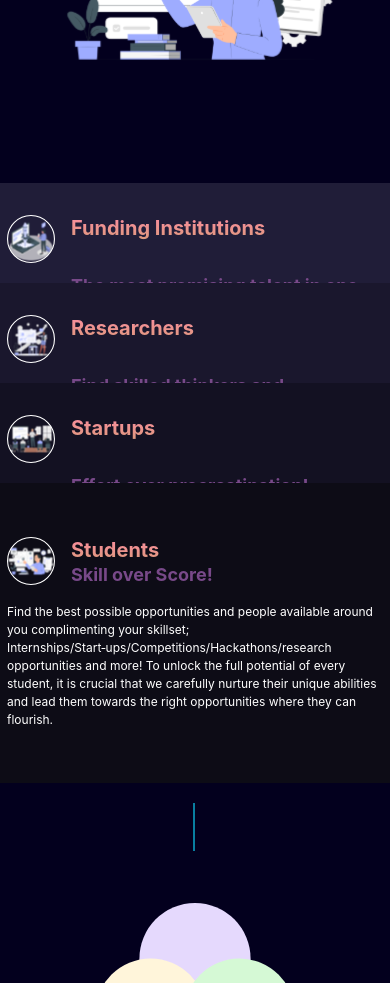
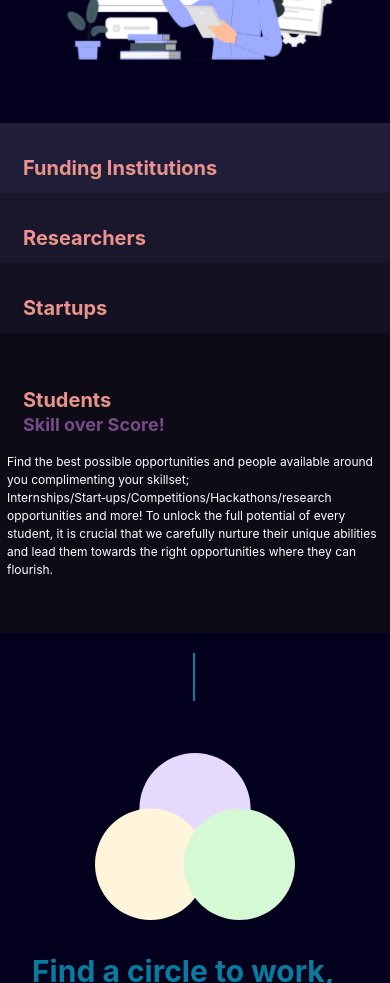
Before and after one commit to The-Opportunties-Portal/top-landing, a Next.js app: page / in a window 390 px wide. Shown: the part 2060-3043 px from the top of the page. Built offline with nearby package versions, Linux system fonts and the light colour scheme.

Commit message:
Add animation for card change

```diff
--- a/components/index/UserCard.tsx
+++ b/components/index/UserCard.tsx
@@ -26,6 +26,8 @@ export const UserCard = ({
   index,
   allUsers,
   setAllUsers,
+  firstCardClasses,
+  setFirstCardClasses,
 }: {
   user: UserType;
   image: String;
@@ -33,6 +35,8 @@ export const UserCard = ({
   index: number;
   allUsers: Array<UserType>;
   setAllUsers: React.Dispatch<React.SetStateAction<Array<UserType>>>;
+  firstCardClasses: string;
+  setFirstCardClasses: React.Dispatch<React.SetStateAction<string>>;
 }) => {
   const userImageVariant = {
     hidden: {
@@ -51,22 +55,20 @@ export const UserCard = ({
   const userHeadingVariant = {
     hidden: {
       x: -10,
-      y: index == 0 ? 0 : 32,
       opacity: 0,
     },
     visible: {
       x: 0,
-      y: index == 0 ? 0 : 32,
-      opacity: 1,
+      opacity: index == 0 ? 1 : 0,
       transition: {
         duration: 0.3,
       },
     },
   };
 
-  const [classes, setClasses] = useState("");
   let style;
-  if (classes.includes("transformThis")) {
+
+  if (firstCardClasses.includes("transformThis")) {
     style = styles.transformThis;
   } else {
     style = styles.transformPrev;
@@ -78,7 +80,7 @@ export const UserCard = ({
       h={{ base: "300px", lg: "375px" }}
       justify="center"
       align={index == 0 ? "center" : "start"}
-      className={`${cn} ${style}`}
+      className={`${cn} ${index == 0 && style}`}
       borderRadius={32}
       zIndex={allUsers.length - index}
     >
@@ -88,18 +90,37 @@ export const UserCard = ({
         position="relative"
         as={"button"}
         onClick={function () {
-          if (classes.includes("transformThis")) {
-            classes.replace("transformThis", "");
+          // if (classes.includes("transformThis")) {
+          //   setAllClasses((oldAllClasses: string[]): string[] => {
+          //     return oldAllClasses.map((oldClasses, i) => {
+          //       if (i == index) {
+          //         return classes.replace("transformThis", "transformPrev");
+          //       } else {
+          //         return oldAllClasses[i];
+          //       }
+          //     });
+          //   });
+          // }
+          // if (classes.includes("transformPrev")) {
+          //   setAllClasses((oldAllClasses: string[]): string[] => {
+          //     return oldAllClasses.map((oldClasses, i) => {
+          //       if (i == index) {
+          //         return classes.replace("transformPrev", "transformThis");
+          //       } else {
+          //         return oldAllClasses[i];
+          //       }
+          //     });
+          //   });
+          // }
+          if (firstCardClasses == "transformThis") {
+            setFirstCardClasses(() => "transformPrev");
           }
-          if (classes.includes("transformPrev")) {
-            classes.replace("transformPrev", "");
+          if (firstCardClasses == "transformPrev") {
+            setFirstCardClasses(() => "transformThis");
           }
           setAllUsers((oldAllUsers) =>
             oldAllUsers.filter((oldUser) => oldUser !== user)
           );
-          setClasses((oldClasses) => {
-            return oldClasses + " transformThis transformPrev";
-          });
           setAllUsers((oldAllUsers) => [user, ...oldAllUsers]);
         }}
       >
@@ -107,8 +128,8 @@ export const UserCard = ({
           <Image
             as={motion.img}
             key={image as React.Key}
-            h={{ base: "48px", md: "64px", lg: "64px" }}
-            w={{ base: "48px", md: "64px", lg: "64px" }}
+            h={{ base: "0", md: "64px", lg: "64px" }}
+            w={{ base: "0", md: "64px", lg: "64px" }}
             src={`/images/${image}.svg`}
             alt="ellipse"
             mr={4}
--- a/components/index/Users.tsx
+++ b/components/index/Users.tsx
@@ -121,6 +121,8 @@ export const Users = () => {
     },
   };
 
+  const [firstCardClasses, setFirstCardClasses] = useState("transformThis");
+
   return (
     <Flex
       id="users"
@@ -208,15 +210,9 @@ export const Users = () => {
             mx={8}
             position="relative"
           >
-            <div
+            <Box
               className={`${styles.cardWrap} ${styles.trans}`}
-              style={{
-                marginTop: "150px",
-                // display: "flex",
-                // justifyContent: "center",
-                // alignItems: "center",
-                // flexDirection: "column",
-              }}
+              mt={{ base: "0px", md: "150px" }}
             >
               {allUsers.map((singleUser: UserType, i: number) => (
                 <UserCard
@@ -227,9 +223,11 @@ export const Users = () => {
                   cn={`${styles.card} ${singleUser.type}`}
                   allUsers={allUsers}
                   setAllUsers={setAllUsers}
+                  firstCardClasses={firstCardClasses}
+                  setFirstCardClasses={setFirstCardClasses}
                 />
               ))}
-            </div>
+            </Box>
             <Flex
               className="HELLO"
               position={"absolute"}
--- a/styles/UserCard.module.css
+++ b/styles/UserCard.module.css
@@ -3,7 +3,7 @@
 }
 
 .transformPrev {
-  animation: scaleUp 1s;
+  animation: scaleUp 100ms;
 }
 
 @keyframes scaleUp {
--- a/styles/Users.module.css
+++ b/styles/Users.module.css
@@ -49,3 +49,33 @@
   box-shadow: none;
   background: #201d38;
 }
+
+@media screen and (max-width: 900px) {
+  .card:first-of-type {
+    /* z-index: 10; */
+    bottom: 0px;
+    background: #0d0c16;
+  }
+
+  .card:nth-of-type(2) {
+    /* z-index: 9; */
+    left: 0;
+    bottom: 70px;
+    background: #131122;
+  }
+
+  .card:nth-of-type(3) {
+    /* z-index: 8; */
+    left: 0;
+    bottom: 140px;
+    background: #1a172d;
+  }
+
+  .card:nth-of-type(4) {
+    /* z-index: 7; */
+    left: 0;
+    bottom: 210px;
+    box-shadow: none;
+    background: #201d38;
+  }
+}
```
